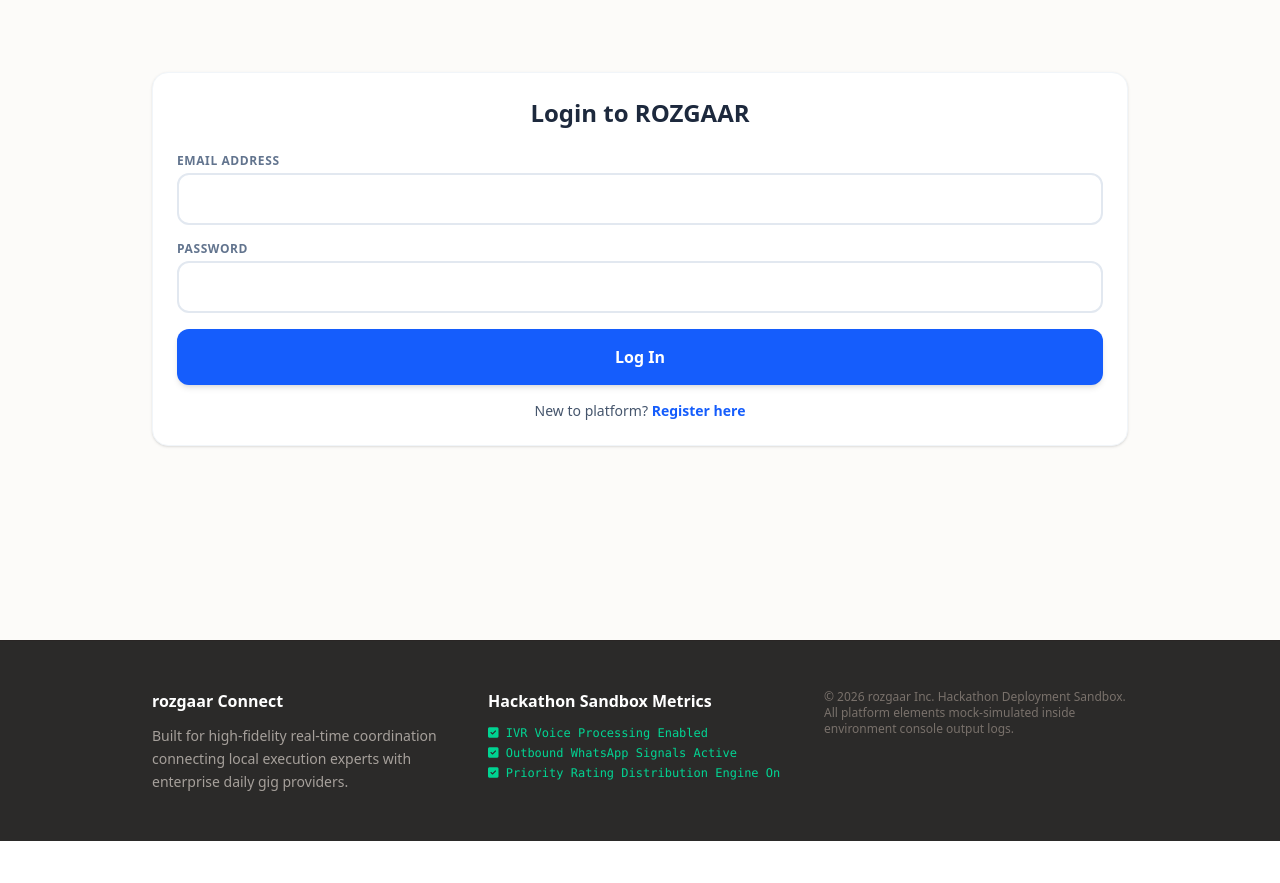
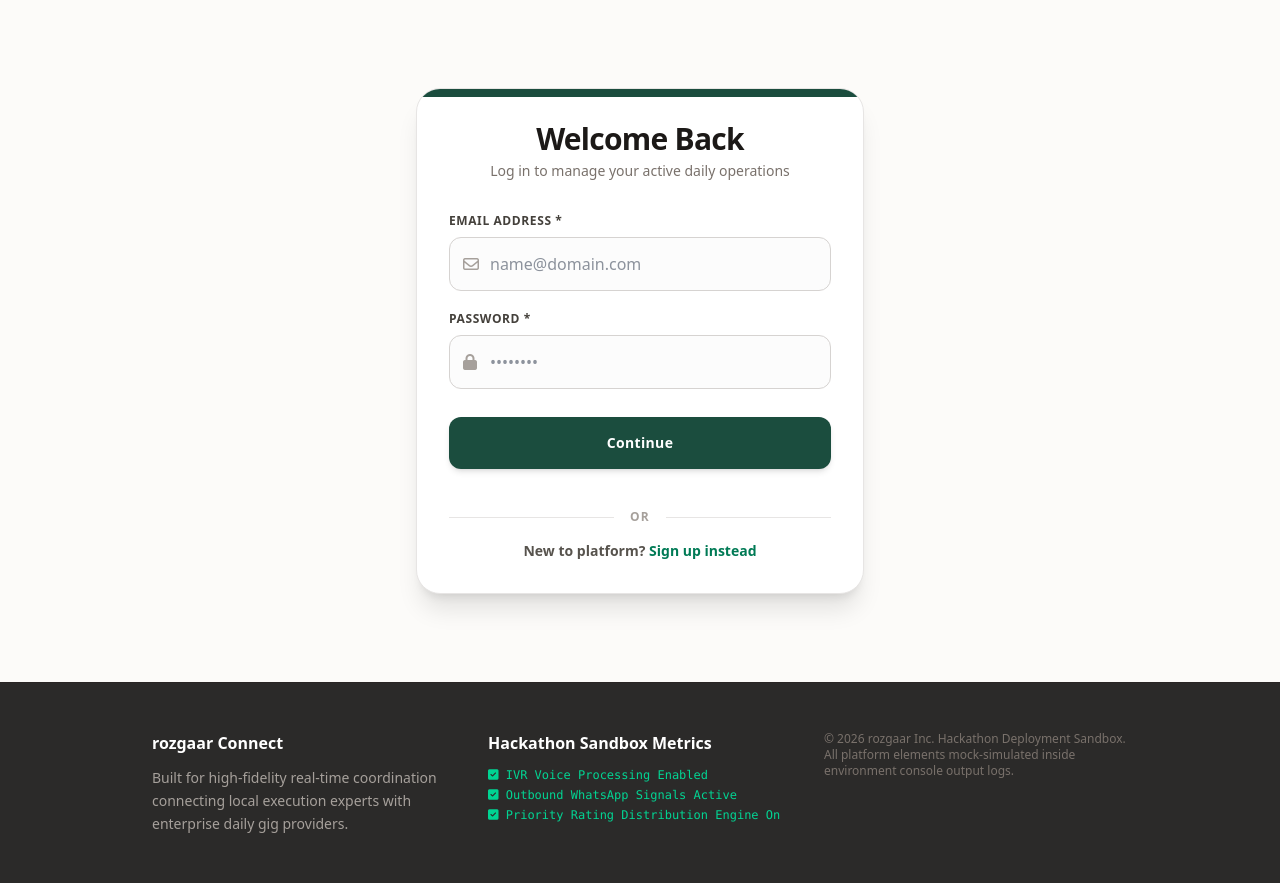
Before and after one commit to DeepanshuMathurya/shramik-connect, a Flask app: page /login in a window 1280 px wide. Shown: the part 69-952 px from the top of the page. Before the commit the page ends 910 px from the top, so only its background shows below. Run offline with Flask 3, Linux system fonts and the light colour scheme.

Commit message:
Update login.html

```diff
--- a/templates/login.html
+++ b/templates/login.html
@@ -1,18 +1,38 @@
 {% extends 'base.html' %}
 {% block content %}
-<div class="bg-white p-6 rounded-2xl shadow-sm border border-slate-100 mt-8">
-    <h2 class="text-2xl font-black mb-6 text-center text-slate-800">Login to ROZGAAR</h2>
-    <form action="/login" method="POST" class="space-y-4">
+<div class="max-w-md mx-auto my-12 bg-white border border-stone-200 rounded-3xl p-8 shadow-xl relative overflow-hidden">
+    <div class="absolute top-0 left-0 w-full h-2 bg-[#1b4d3e]"></div>
+
+    <div class="text-center mb-8">
+        <h2 class="text-3xl font-black text-stone-900 tracking-tight">Welcome Back</h2>
+        <p class="text-stone-500 text-sm mt-1 font-medium">Log in to manage your active daily operations</p>
+    </div>
+
+    <form action="/login" method="POST" class="space-y-5">
         <div>
-            <label class="block text-xs font-bold uppercase tracking-wider text-slate-500 mb-1">Email Address</label>
-            <input type="email" name="email" required class="w-full p-3 rounded-xl border-2 border-slate-200 outline-none focus:border-blue-500">
+            <label class="block text-xs font-bold text-stone-700 uppercase tracking-wider mb-2">Email Address *</label>
+            <div class="relative">
+                <span class="absolute inset-y-0 left-0 pl-3.5 flex items-center text-stone-400"><i class="fa-regular fa-envelope"></i></span>
+                <input type="email" name="email" required placeholder="name@domain.com" class="w-full pl-10 p-3.5 rounded-xl border border-stone-300 font-medium bg-stone-50/50 focus:border-[#1b4d3e] focus:bg-white outline-none transition">
+            </div>
         </div>
         <div>
-            <label class="block text-xs font-bold uppercase tracking-wider text-slate-500 mb-1">Password</label>
-            <input type="password" name="password" required class="w-full p-3 rounded-xl border-2 border-slate-200 outline-none focus:border-blue-500">
+            <label class="block text-xs font-bold text-stone-700 uppercase tracking-wider mb-2">Password *</label>
+            <div class="relative">
+                <span class="absolute inset-y-0 left-0 pl-3.5 flex items-center text-stone-400"><i class="fa-solid fa-lock"></i></span>
+                <input type="password" name="password" required placeholder="••••••••" class="w-full pl-10 p-3.5 rounded-xl border border-stone-300 font-medium bg-stone-50/50 focus:border-[#1b4d3e] focus:bg-white outline-none transition">
+            </div>
         </div>
-        <button type="submit" class="w-full bg-blue-600 text-white font-bold p-4 rounded-xl shadow-md hover:bg-blue-700 transition">Log In</button>
+
+        <button type="submit" class="w-full bg-[#1b4d3e] text-white font-bold p-4 rounded-xl shadow-md hover:bg-emerald-900 transition tracking-wide text-sm mt-2">Continue</button>
     </form>
-    <p class="text-center mt-4 text-sm font-medium text-slate-600">New to platform? <a href="/register" class="text-blue-600 font-bold">Register here</a></p>
+
+    <div class="relative flex py-4 items-center mt-6">
+        <div class="flex-grow border-t border-stone-200"></div>
+        <span class="flex-shrink mx-4 text-xs font-bold uppercase tracking-widest text-stone-400">OR</span>
+        <div class="flex-grow border-t border-stone-200"></div>
+    </div>
+
+    <p class="text-center text-sm font-semibold text-stone-600">New to platform? <a href="/register" class="text-emerald-700 font-extrabold hover:underline">Sign up instead</a></p>
 </div>
 {% endblock %}
```
